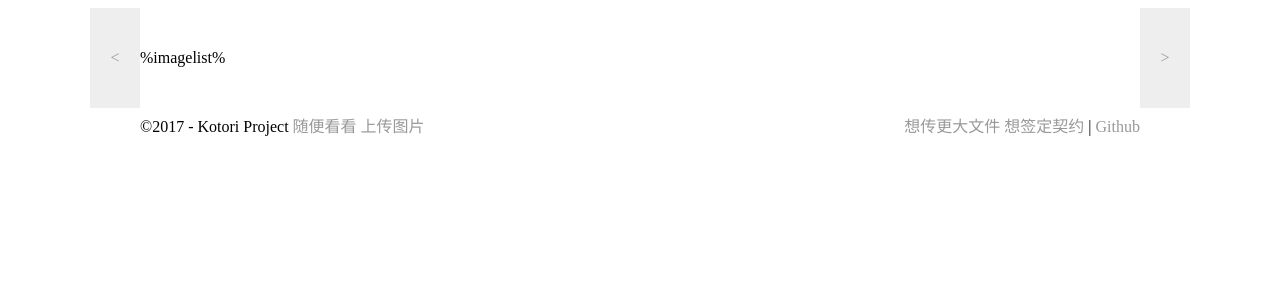
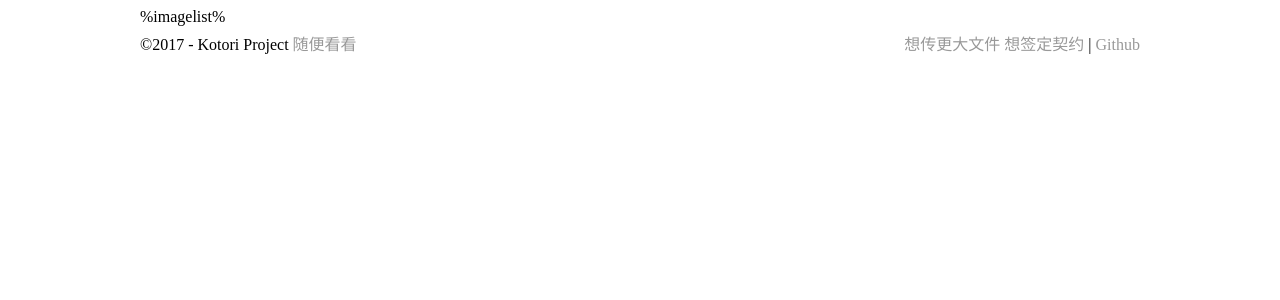
Before and after one commit to xubeiyan/kotori-project, a PHP site: page /templates/default/list.html in a window 1280 px wide. Shown: the top 300 px of the page. Run offline with PHP 8.4, Linux system fonts and the light colour scheme.

Commit message:
Revert "add prev and next button for list page..."
This reverts commit f7fb7fe589ddd68f71e5f17f96051413d2adc9d1.

```diff
--- a/php/index.php
+++ b/php/index.php
@@ -57,7 +57,7 @@
 		}
 		$imageListArray = Image::generateImageList($listArray[1], $config['file']['imagePerPage']);
 		// var_dump($listArray[1]);
-		$templateArray = Image::generateListTemplate($imageListArray, $listArray[1]);
+		$templateArray = Image::generateListTemplate($imageListArray);
 
 		Util::template('list.html', $templateArray);
 	// 注册
--- a/php/templates/default/css/main.css
+++ b/php/templates/default/css/main.css
@@ -31,31 +31,8 @@
 	background: #c00 none 0 0 no-repeat;
 }
 
-div#list-container {
-	width: 1100px;
-	display: flex;
-	align-items: center;
-}
-
-div#list-container a:hover {
-	text-decoration: none;
-}
-
 div#list {
 	width:1000px;
-}
-
-div.page-switch {
-	width: 50px;
-	height: 100px;
-	text-align: center;
-	background-color: #EEE;
-	cursor: pointer;
-	line-height: 100px;
-}
-
-div.page-switch:hover {
-	background-color: #DDD;
 }
 
 div#footer {
--- a/php/templates/default/list.html
+++ b/php/templates/default/list.html
@@ -6,18 +6,13 @@
 <title>文件列表</title>
 </head>
 <body>
-<div id="list-container" class="autoLR">
-	<a href="?list=%prev%"><div class="page-switch">&lt;</div></a>
-	<div id="list">%imagelist%</div>
-	<a href="?list=%next%"><div class="page-switch">&gt;</div></a>
-</div>
+<div id="list" class="autoLR">%imagelist%</div>
 <div id="footer-wide" class="autoLR">
 	<ul class="footer-left">
 		<li>&copy;2017</li>
 		<li>-</li>
 		<li title="某个图床">Kotori Project</li>
 		<li title="奇怪的按钮"><a href="?random">随便看看</a></li>
-		<li title="奇怪的按钮"><a href="?upload">上传图片</a></li>
 	</ul>
 	<ul class="footer-right">
 		<li><a href="?login">想传更大文件</a></li>
--- a/php/templates/default/random.html
+++ b/php/templates/default/random.html
@@ -18,8 +18,7 @@
 		<li>&copy;2017</li>
 		<li>-</li>
 		<li title="某个图床">Kotori Project</li>
-		<li title="奇怪的按钮"><a href="?uplad">上传</a></li>
-		<li title="奇怪的按钮"><a href="?list">文件列表</a></li>
+		<li title="奇怪的按钮"><a href="?random">随便看看</a></li>
 	</ul>
 	<ul class="footer-right">
 		<li><a href="?login">想传更大文件</a></li>
```
Also changed, not shown: php/lib/Image.php (+1 -11 lines), README.md.
